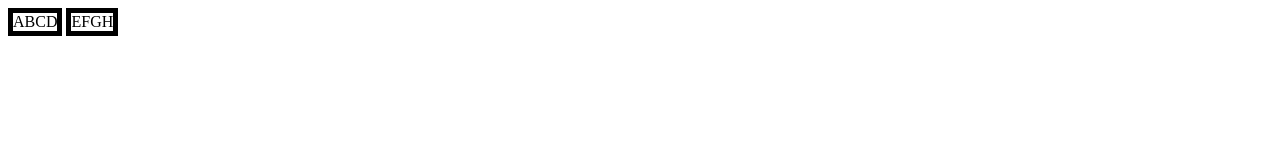
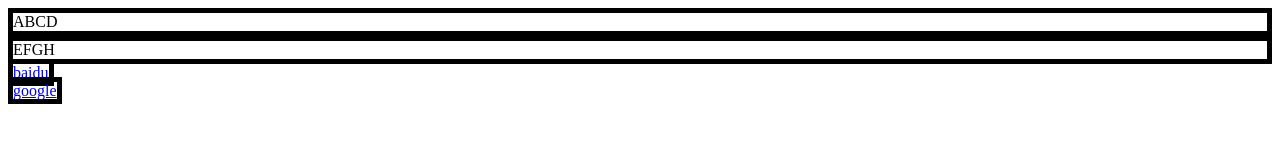
Before and after one commit to Mrltfyy/lesson, a plain HTML site: page a.html in a window 1280 px wide. Drawn offline with Linux system fonts and the light colour scheme.

Commit message:
老师添加了a标签，添加了a标签的样式

```diff
--- a/a.css
+++ b/a.css
@@ -6,9 +6,14 @@
   text-decoration: line-through;
   background-color: #e67ba3;
 } */
-p{
+p {
   margin: 0;
   padding: 0;
   border: 5px solid black;
-  display: inline-block;
 }
+
+a {
+  margin: 0;
+  padding: 0;
+  border: 5px solid black;
+}
--- a/a.html
+++ b/a.html
@@ -17,6 +17,9 @@
   <p>Hello World!</p> -->
   <p>ABCD</p>
   <p>EFGH</p>
+
+  <a href="https://www.baidu.com">baidu</a><br>
+  <a href="https://www.baidu.com">google</a>
   <!-- <em>Hello World!</em> -->
 
 </body>
```
